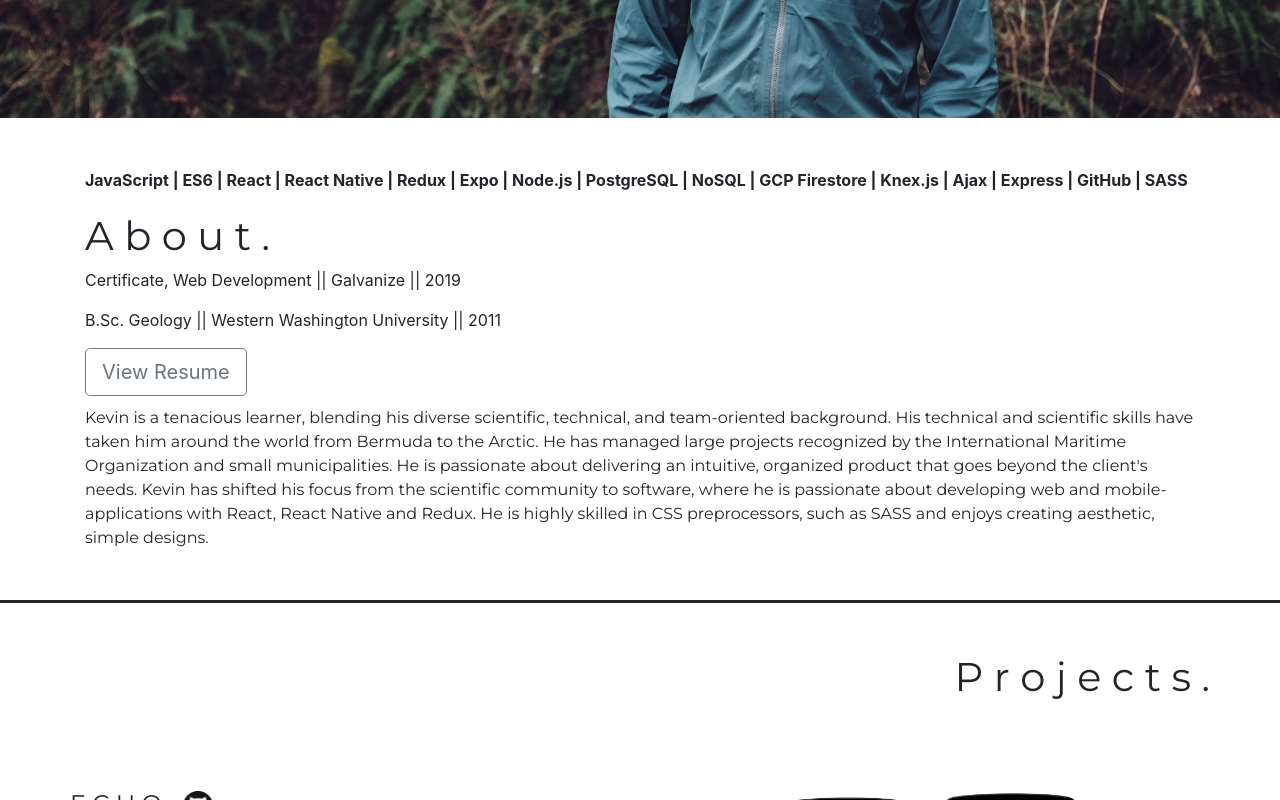
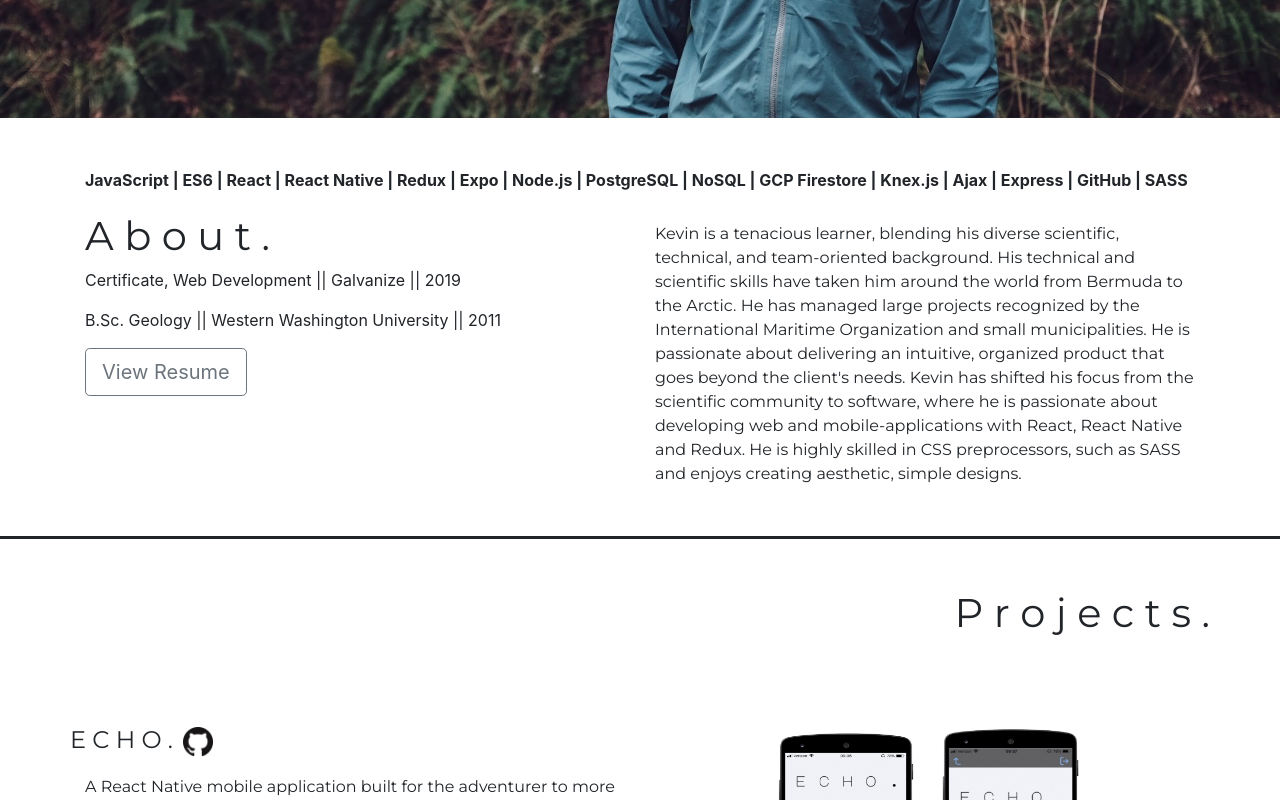
Before and after one commit to Kparine/react-portfolio, a React (Create React App) app: page / in a window 1280 px wide. Shown: the part 582-1382 px from the top of the page. Built offline with nearby package versions, Linux system fonts and the light colour scheme.

Commit message:
Medium Fix

```diff
--- a/src/components/about.js
+++ b/src/components/about.js
@@ -14,7 +14,7 @@ export default class About extends Component {
             </strong>
           </p>
           <Row>
-            <Col sm='12'>
+            <Col md='6' sm='12'>
               <h1 id="aboutTitle">A b o u t . </h1>
               <div id="edu">
                 <p> Certificate, Web Development || Galvanize || 2019</p>
@@ -36,7 +36,7 @@ export default class About extends Component {
               </Button>{' '}
             </Col>
             <br />
-            <Col sm='12'>
+            <Col md ='6' sm='12'>
               <p id="About">
                 Kevin is a tenacious learner, blending his diverse scientific,
                 technical, and team-oriented background. His technical and
```
